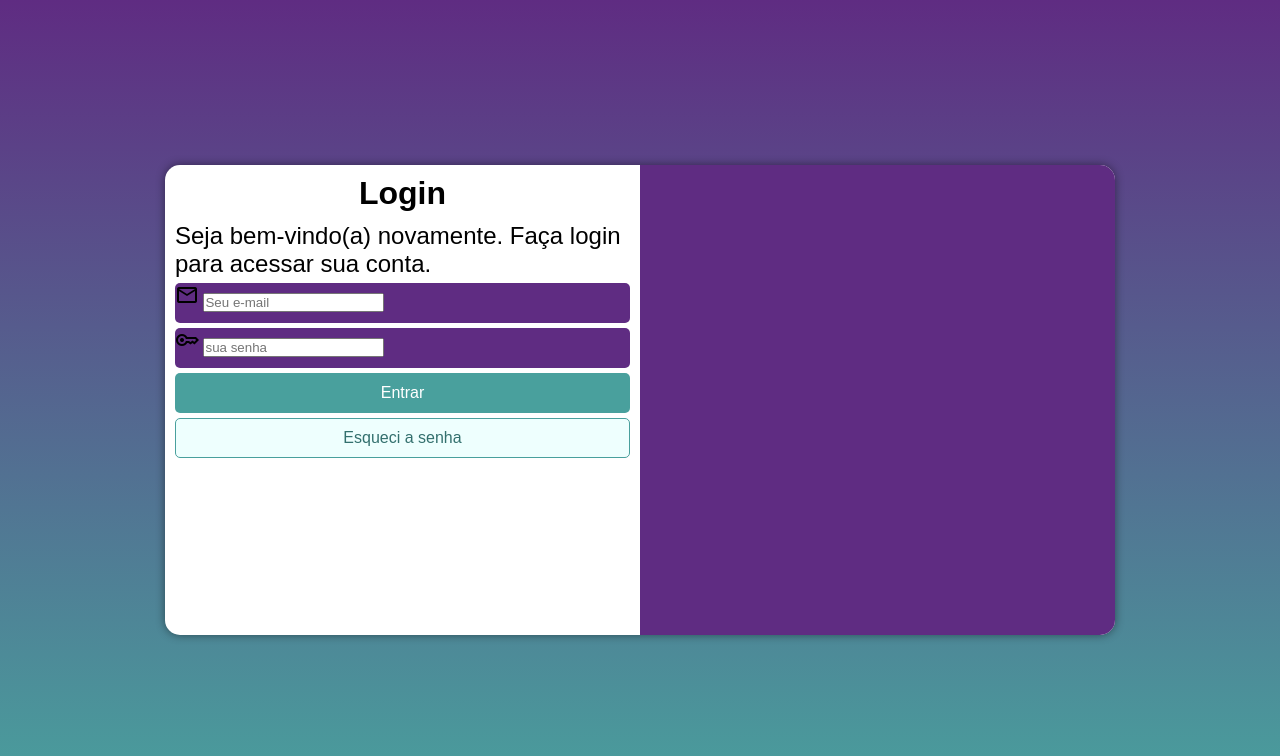
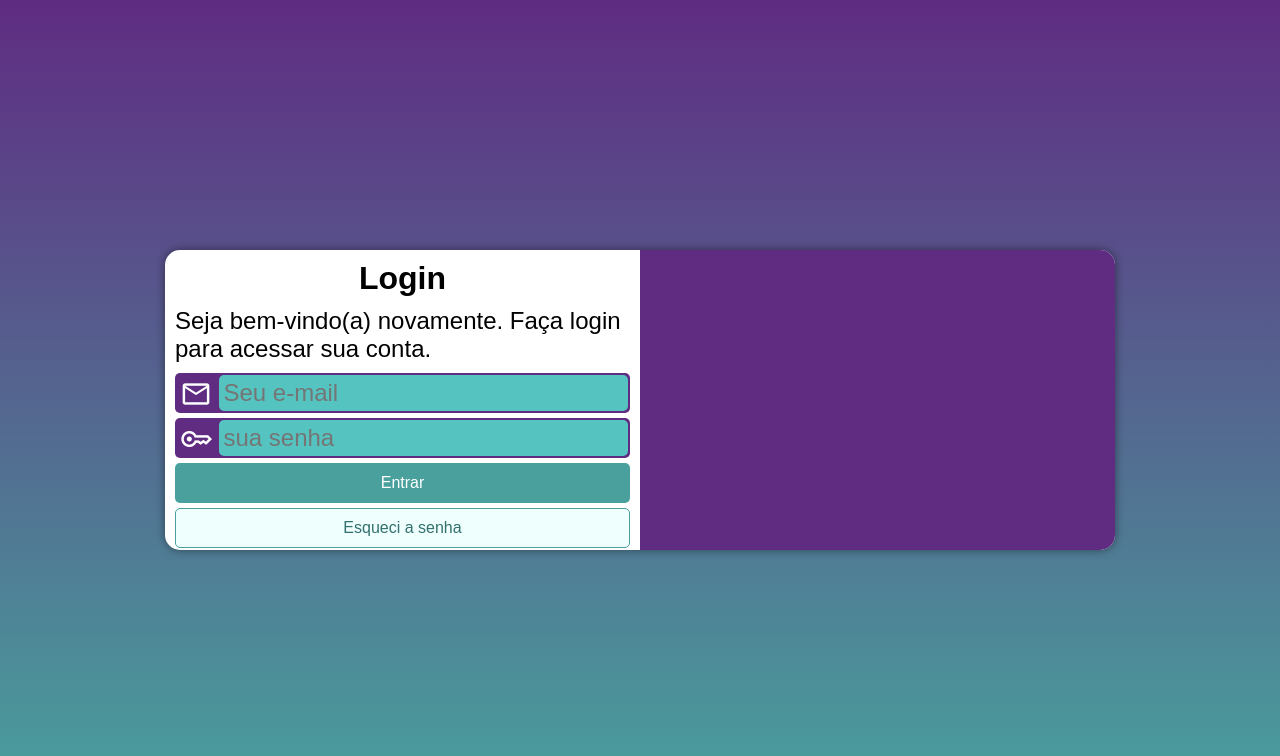
Before and after one commit to GustavoHenric/projeto-login, a plain HTML site: page index.html in a window 1280 px wide. Drawn offline with nearby package versions, Linux system fonts and the light colour scheme.

Commit message:
projeto login concluído

```diff
--- a/styles/mediaquery.css
+++ b/styles/mediaquery.css
@@ -13,6 +13,7 @@
     }
     section#login{
         width: 90vw;
+        height: 255px;
     }
 
     section#login >div#imagem {
@@ -43,6 +44,7 @@
 
     section#login {
         width: 950px;
+        height: 300px;
     }
 
     section#login > div#imagem{
@@ -62,6 +64,7 @@
 
     div#formulario > p {
         font-size: 1.5em;
+        margin: 10px 0px;
        }
 
 }
--- a/styles/style.css
+++ b/styles/style.css
@@ -35,13 +35,13 @@
     margin: auto;
     overflow: hidden;
     box-shadow: 0px 0px 10px  rgba(0, 0, 0, 0.459);
-
     position: absolute;
     top: 50%;
     left: 50%;
+
     transform: translate(-50%, -50%);
+    transition: width 0.5s, height 0.5s;
 
-    transition: width 0.5s, height 0.5s;
    }
 
    section#login > div#imagem{
@@ -56,10 +56,6 @@
     display: block;
    }
 
-   section#login > input {
-
-   }
-
    div#formulario > h1{
     text-align: center;
     margin-bottom: 10px;
@@ -69,10 +65,6 @@
     font-size: 0.8em;
    }
 
-   div.campo > label {
-    display: none;
-   }
-
    form > div.campo {
     background-color: #5f2c82;
     width: 100%;
@@ -80,7 +72,32 @@
     display: block;
     height: 40px;
     margin: 5px 0px;
+   }
 
+   div.campo > label{
+    display: none;
+   }
+
+   div.campo > span{
+    color: white;
+    font-size: 2em;
+    width: 40px;
+    padding: 5px;
+   }
+
+   div.campo > input {
+    background-color: #55c4c0;
+    border: none;
+    font-size: 1.5em;
+    width: calc(100% - 46px);
+    height: 90%;
+    border-radius: 5px;
+    padding: 4px;
+    transform: translateY(-9px);
+   }
+
+   div.campo > input:focus-within{
+    background-color: white;
    }
 
    form > input[type=submit]{
```
